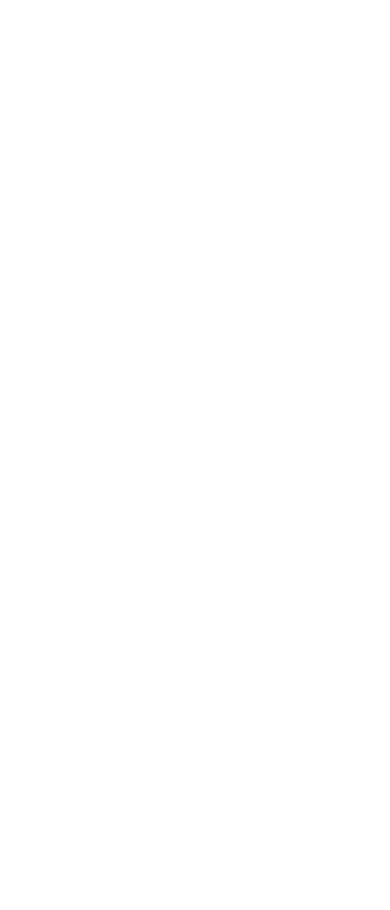
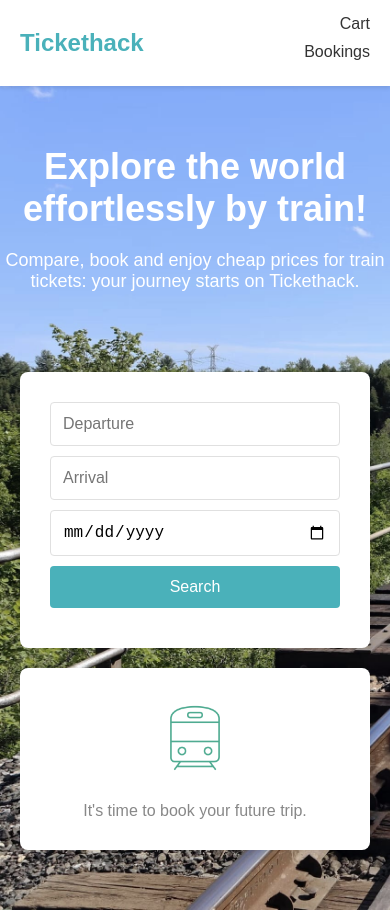
Before and after one commit to askilax/Tickethack-frontend, a plain HTML site: page index.html in a window 390 px wide. Before the commit the page ends 844 px from the top, so only its background shows below. Drawn offline with Linux system fonts and the light colour scheme.

Commit message:
tickethack-front-end

```diff
--- a/index.html
+++ b/index.html
@@ -3,15 +3,50 @@
 <head>
     <meta charset="UTF-8">
     <meta name="viewport" content="width=device-width, initial-scale=1.0">
-    <title>Document</title>
+    <title>Tickethack - Home</title>
     <!-- favicon si il y a un icone en haut  sur l'onglet-->
-    <link rel="shortcut icon" href="favicon.ico" type="image/x-icon">
+    <link rel="shortcut icon" href="favicon.icon" type="image/x-icon">
     <link rel="stylesheet" href="style.css">
 </head>
-<body>
-    <header></header>
-    <main></main>
-    <footer></footer>
-    <script src="script.js"></script>
+<body id="body1">
+    <div id="container">
+        <div id="header">
+            <nav>
+                <div class="logo">Tickethack</div>
+                <div class="nav-links">
+                    <a href="cart.html">Cart</a>
+                    <a href="bookings.html">Bookings</a>
+                </div>
+            </nav>
+        </div>
+
+        <div id="message">
+            <h1>Explore the world effortlessly by train!</h1>
+            <p>Compare, book and enjoy cheap prices for train tickets: your journey starts on Tickethack.</p>
+        </div>
+        <div id="search-result-container">
+            <div id="search-section">
+                    <form id="search-form">
+                        <input type="text" id="departure" placeholder="Departure">
+                        <input type="text" id="arrival" placeholder="Arrival">
+                        <input type="date" id="date">
+                        <button type="submit">Search</button>
+                    </form>
+            </div>
+
+            <div id="result-section">
+                    <div id="default-message" class="centered">
+                        <img src="images/train.png" alt="Train Icon" class="train-icon">
+                        <p>It's time to book your future trip.</p>
+                    </div>
+                    <div id="search-results" class="hidden">
+                        <div class="row-book"></div>
+                        <!-- Les résultats de recherche seront ajoutés ici dynamiquement -->
+                    </div>
+            </div>
+        </div>
+
+        <script src="script.js"></script>
+    </div>
 </body>
 </html>
--- a/style.css
+++ b/style.css
@@ -0,0 +1,242 @@
+/* Reset and base styles */
+* {
+    margin: 0;
+    padding: 0;
+    box-sizing: border-box;
+}
+
+
+#body1 {
+    background-image: url('./images/background.jpg');
+
+}
+body {
+
+    background-size: cover;
+    font-family: Arial, sans-serif;
+    background-color: #f1f2f6;
+    color: #333;
+
+}
+
+/* Header styles */
+#header {
+    background-color: #ffffff;
+    padding: 15px 0;
+    box-shadow: 0 2px 4px rgba(0, 0, 0, 0.1);
+}
+
+nav {
+    display: flex;
+    justify-content: space-between;
+    align-items: center;
+    max-width: 1200px;
+    margin: 0 auto;
+    padding: 0 20px;
+}
+
+.logo {
+    font-size: 24px;
+    font-weight: bold;
+    color: #4AB1BA;
+    text-decoration: none;
+}
+
+.nav-links a {
+    margin-left: 20px;
+    text-decoration: none;
+    color: #333;
+}
+
+/* Main content styles */
+ #cart-container {
+    display: flex;
+    flex-direction: row;
+    justify-content: center;
+    height: auto;
+     padding: 200px;
+ }
+
+    #cart-items {
+        height: auto;
+         width: 1000px ;
+
+}
+
+ #bookings-section {
+    display: flex;
+    flex-direction: row;
+    justify-content: center;
+    height: auto;
+     padding: 200px;
+
+}
+
+#container {
+    max-width: auto;
+}
+/* Home page styles */
+#message {
+    text-align: center;
+    margin: 60px 0;
+}
+
+#message h1 {
+    font-size: 36px;
+    color: #ffffff;
+    margin-bottom: 20px;
+}
+
+#message p {
+    font-size: 18px;
+    color: #ffffff;
+}
+
+
+#search-result-container {
+    display: flex;
+    justify-content: space-between;
+    max-width: 1200px;
+    margin: 40px auto;
+    gap: 20px; /* Espace entre les deux sections */
+    padding: 20px;
+}
+
+#search-section, #result-section {
+    flex: 1; /* Chaque section prend une part égale de l'espace disponible */
+    background-color: #ffffff;
+    padding: 30px;
+    border-radius: 8px;
+    box-shadow: 0 2px 10px rgba(0, 0, 0, 0.1);
+    height: auto;
+}
+
+
+
+/* Ajustez la largeur maximale pour ces sections */
+#search-section, #result-section {
+    max-width: none; /* Supprimez la limitation de largeur précédente */
+}
+
+/* Styles pour les écrans plus petits */
+@media (max-width: 768px) {
+    #search-result-container {
+        flex-direction: column; /* Empilez verticalement sur les petits écrans */
+    }
+
+    #search-section, #result-section {
+        width: 100%; /* Pleine largeur sur les petits écrans */
+    }
+}
+
+#search-form {
+    display: flex;
+    flex-direction: column;
+}
+
+#search-form input {
+    margin-bottom: 15px;
+    padding: 12px;
+    border: 1px solid #e0e0e0;
+    border-radius: 4px;
+    font-size: 16px;
+}
+
+#search-form button {
+    background-color: #4AB1BA;
+    color: #ffffff;
+    border: none;
+    padding: 12px;
+    border-radius: 4px;
+    cursor: pointer;
+    font-size: 16px;
+    transition: background-color 0.3s ease;
+}
+
+#search-form button:hover {
+    background-color: #3a8f98;
+}
+
+/* Result section styles */
+/* #result-section {
+    background-color: #ffffff;
+    padding: 30px;
+    border-radius: 8px;
+    box-shadow: 0 2px 10px rgba(0, 0, 0, 0.1);
+    max-width: 600px;
+    margin: 20px auto;
+    text-align: center;
+} */
+
+#default-message {
+    color: #888;
+    text-align: center;
+}
+
+.train-icon {
+    width: 80px;
+    height: 80px;
+    margin-bottom: 20px;
+}
+
+/* Cart and Bookings styles */
+#defaut-cart-msg {
+    text-align: center;
+    padding: 60px 0;
+    background-color: #ffffff;
+    border-radius: 8px;
+    box-shadow: 0 2px 10px rgba(0, 0, 0, 0.1);
+    width: 1000px;
+
+}
+
+ #defaut-book-msg {
+
+
+    text-align: center;
+    padding: 60px 0;
+    background-color: #ffffff;
+    border-radius: 8px;
+    box-shadow: 0 2px 10px rgba(0, 0, 0, 0.1);
+    width: 1000px;
+    margin-top: 400px;
+    margin-left: 400px;
+
+}
+
+#defaut-cart-msg h2, #defaut-book-msg h2 {
+    font-size: 24px;
+    color: #333;
+    margin-bottom: 10px;
+}
+
+
+
+/* Responsive design */
+@media (max-width: 768px) {
+    #search-form {
+        flex-direction: column;
+    }
+
+    #search-form input, #search-form button {
+        width: 100%;
+        margin-right: 0;
+        margin-bottom: 10px;
+    }
+
+    .nav-links {
+        display: flex;
+        flex-direction: column;
+        align-items: flex-end;
+    }
+
+    .nav-links a {
+        margin-left: 0;
+        margin-bottom: 10px;
+    }
+}
+
+p {
+    text-align: center;
+
+}
```
Also changed, not shown: bookings.html (added, +46 -0 lines), cart.html (added, +49 -0 lines), images/background.jpg (added), images/notfound.png (added), images/train.png (added).
